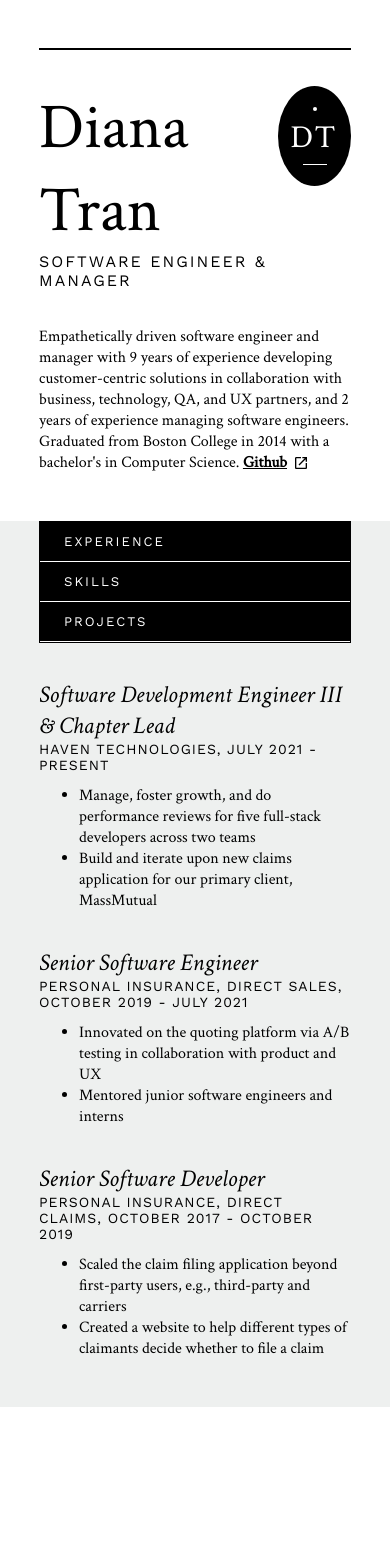
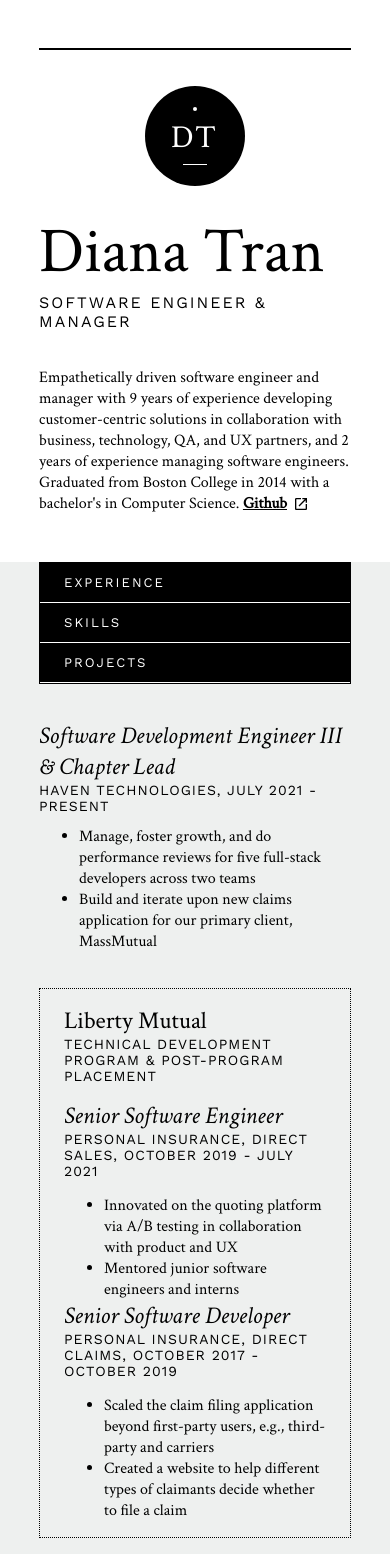
Before and after one commit to trandianat/portfolio, a React app: page / in a window 390 px wide. Shown: the top 1554 px of the page. Before the commit the page ends 1407 px from the top, so only its background shows below. Built offline with nearby package versions, Linux system fonts and the light colour scheme; no server answers; what @aws-amplify/ui-react, aws-amplify would draw is missing.

Commit message:
Abstracted each job into a component

```diff
--- a/src/components/header/styles.ts
+++ b/src/components/header/styles.ts
@@ -9,7 +9,11 @@ export const header = css({
 
 export const divider = { backgroundColor: Color.BLACK, height: 2 };
 
-export const name = { display: 'flex', justifyContent: 'space-between' };
+export const name = css({
+  display: 'flex',
+  justifyContent: 'space-between',
+  '@media (max-width: 700px)': { flexDirection: 'column-reverse', gap: 24 },
+});
 
 export const logo = css({
   backgroundColor: Color.BLACK,
@@ -19,6 +23,8 @@ export const logo = css({
   fontSize: '2rem',
   height: 100,
   letterSpacing: 3,
+  minHeight: 100,
+  minWidth: 100,
   width: 100,
   '.content': {
     display: 'flex',
@@ -39,6 +45,7 @@ export const logo = css({
     margin: '0 auto',
     width: 24,
   },
+  '@media (max-width: 700px)': { margin: '0 auto' },
 });
 
 export const link = {
--- /dev/null
+++ b/src/components/job/index.tsx
@@ -0,0 +1,21 @@
+import * as styles from 'components/job/styles';
+
+export const Job = ({
+  role,
+  company,
+  descriptions,
+}: {
+  role: string;
+  company: string;
+  descriptions: string[];
+}): JSX.Element => (
+  <div css={styles.job}>
+    <h2>{role}</h2>
+    <p className="sans">{company}</p>
+    <ul css={{ marginTop: 12 }}>
+      {descriptions.map((description: string) => (
+        <li>{description}</li>
+      ))}
+    </ul>
+  </div>
+);
--- /dev/null
+++ b/src/components/job/styles.ts
@@ -0,0 +1,3 @@
+export const job = {
+  h2: { fontFamily: 'var(--serif-italic)' },
+};
--- a/src/pages/resume/index.tsx
+++ b/src/pages/resume/index.tsx
@@ -1,6 +1,7 @@
 import { Fragment } from 'react';
 import { Background } from 'components/background';
 import { Header } from 'components/header';
+import { Job } from 'components/job';
 import { Navigation } from 'components/navigation';
 import * as styles from 'pages/resume/styles';
 import { Color } from 'utils/types';
@@ -11,54 +12,35 @@ export const Resume = (): JSX.Element => (
     <Background color={Color.GRAY}>
       <Navigation />
       <div css={styles.experience}>
-        <div>
-          <h2 css={{ fontFamily: 'var(--serif-italic)' }}>
-            Software Development Engineer III & Chapter Lead
-          </h2>
-          <p className="sans">Haven Technologies, July 2021 - Present</p>
-          <ul css={{ marginTop: 12 }}>
-            <li>
-              Manage, foster growth, and do performance reviews for five
-              full-stack developers across two teams
-            </li>
-            <li>
-              Build and iterate upon new claims application for our primary
-              client, MassMutual
-            </li>
-          </ul>
-        </div>
-        <div>
-          <h2 css={{ fontFamily: 'var(--serif-italic)' }}>
-            Senior Software Engineer
-          </h2>
+        <Job
+          role="Software Development Engineer III & Chapter Lead"
+          company="Haven Technologies, July 2021 - Present"
+          descriptions={[
+            'Manage, foster growth, and do performance reviews for five full-stack developers across two teams',
+            'Build and iterate upon new claims application for our primary client, MassMutual',
+          ]}
+        />
+        <div css={styles.group}>
+          <h2>Liberty Mutual</h2>
           <p className="sans">
-            Personal Insurance, Direct Sales, October 2019 - July 2021
+            Technical Development Program & Post-Program Placement
           </p>
-          <ul css={{ marginTop: 12 }}>
-            <li>
-              Innovated on the quoting platform via A/B testing in collaboration
-              with product and UX
-            </li>
-            <li>Mentored junior software engineers and interns</li>
-          </ul>
-        </div>
-        <div>
-          <h2 css={{ fontFamily: 'var(--serif-italic)' }}>
-            Senior Software Developer
-          </h2>
-          <p className="sans">
-            Personal Insurance, Direct Claims, October 2017 - October 2019
-          </p>
-          <ul css={{ marginTop: 12 }}>
-            <li>
-              Scaled the claim filing application beyond first-party users,
-              e.g., third-party and carriers
-            </li>
-            <li>
-              Created a website to help different types of claimants decide
-              whether to file a claim
-            </li>
-          </ul>
+          <Job
+            role="Senior Software Engineer"
+            company="Personal Insurance, Direct Sales, October 2019 - July 2021"
+            descriptions={[
+              'Innovated on the quoting platform via A/B testing in collaboration with product and UX',
+              'Mentored junior software engineers and interns',
+            ]}
+          />
+          <Job
+            role="Senior Software Developer"
+            company="Personal Insurance, Direct Claims, October 2017 - October 2019"
+            descriptions={[
+              'Scaled the claim filing application beyond first-party users, e.g., third-party and carriers',
+              'Created a website to help different types of claimants decide whether to file a claim',
+            ]}
+          />
         </div>
       </div>
     </Background>
--- a/src/pages/resume/styles.ts
+++ b/src/pages/resume/styles.ts
@@ -6,3 +6,9 @@ export const experience = css({
   gap: 36,
   '.sans': { fontSize: '.875rem', letterSpacing: 1 },
 });
+
+export const group = {
+  border: '1px dotted black',
+  padding: '16px 24px',
+  p: { marginBottom: 16 },
+};
```
